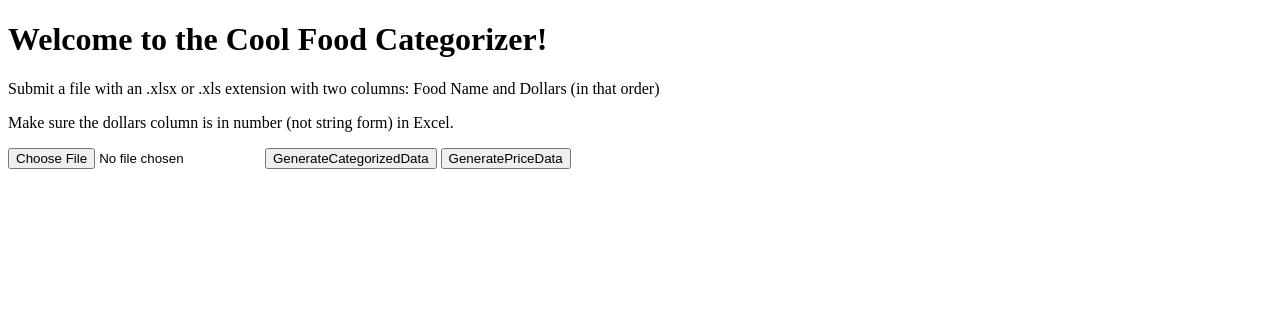
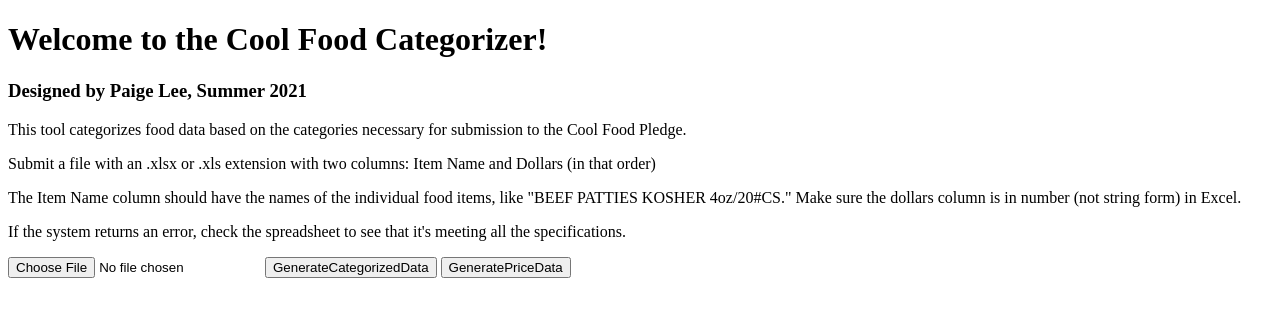
Before and after one commit to eelegiap/food-categorizer, a Flask app: page / in a window 1280 px wide. Shown: the top 317 px of the page. Run offline with Flask 2, Linux system fonts and the light colour scheme; some libraries are stand-ins or nearby versions.

Commit message:
directions

```diff
--- a/templates/index.html
+++ b/templates/index.html
@@ -40,8 +40,11 @@
 
 <body>
     <h1>Welcome to the Cool Food Categorizer!</h1>
-    <p>Submit a file with an .xlsx or .xls extension with two columns: Food Name and Dollars (in that order)</p>
-    <p>Make sure the dollars column is in number (not string form) in Excel.</p>
+    <h3>Designed by Paige Lee, Summer 2021</h3>
+    <p>This tool categorizes food data based on the categories necessary for submission to the Cool Food Pledge.</p>
+    <p>Submit a file with an .xlsx or .xls extension with two columns: Item Name and Dollars (in that order)</p>
+    <p>The Item Name column should have the names of the individual food items, like "BEEF PATTIES KOSHER 4oz/20#CS." Make sure the dollars column is in number (not string form) in Excel.</p>
+    <p>If the system returns an error, check the spreadsheet to see that it's meeting all the specifications.</p>
     <form method=post enctype=multipart/form-data>
         <input type=file name=file>
         <input type=submit name=getcats value=GenerateCategorizedData>
```
